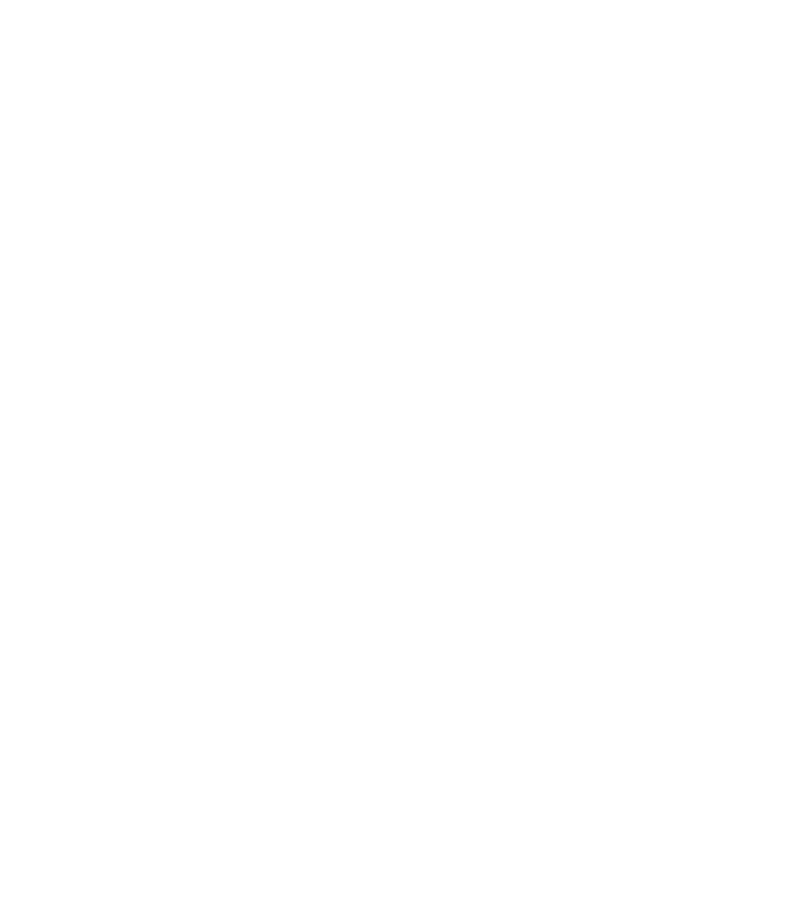
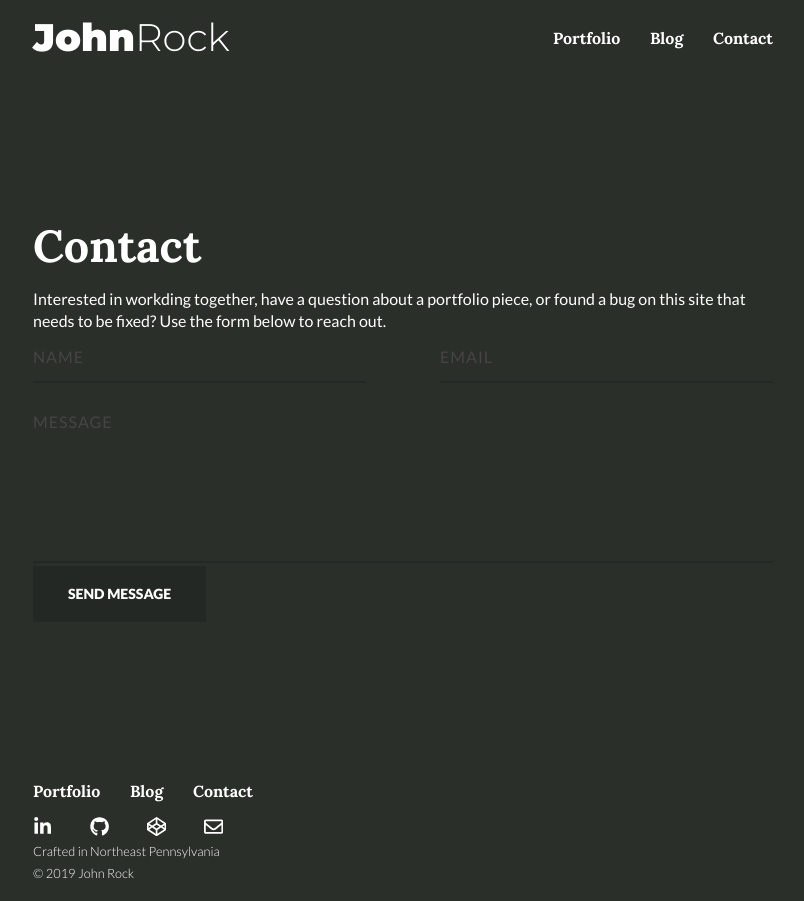
Before and after one commit to john-rock/johnrockv3, a Gatsby site: page /contact in a window 1280 px wide. Before the commit this address had no page. Shown: the whole page, without its empty margins (237-1041 px from the left). Before the commit the page ends 800 px from the top, so only its background shows below. Built offline with nearby package versions, Linux system fonts and the light colour scheme; Gatsby itself is replaced by a stand-in of ours.

Commit message:
finish contact form setup

```diff
--- a/contents/projects/next-launch.md
+++ b/contents/projects/next-launch.md
@@ -2,7 +2,7 @@
 path: "/portfolio/next-launch"
 date: "2019-12-11"
 title: "Next Launch"
-description: "Web app to display the next upcoming rocket launch."
+description: "Web app to display the next rocket launch."
 url: "https://next-launch.netlify.com/"
 source: "https://github.com/john-rock/nextlaunch"
 ---
--- a/contents/projects/portfolio-v3.md
+++ b/contents/projects/portfolio-v3.md
@@ -2,7 +2,7 @@
 path: /portfolio/portfoliov3
 date: 2019-12-11
 title: Portfolio V3
-description: Current version of my portfolio using GatsbyJs
+description: Current version of my portfolio using GatsbyJs.
 url: 'https://johnrockv3.netlify.com/'
 source: 'https://github.com/john-rock/johnrockv3'
 ---
--- a/package.json
+++ b/package.json
@@ -9,6 +9,7 @@
     "@fortawesome/free-brands-svg-icons": "^5.12.0",
     "@fortawesome/free-solid-svg-icons": "^5.12.0",
     "@fortawesome/react-fontawesome": "^0.1.8",
+    "bootstrap": "^4.4.1",
     "gatsby": "^2.18.8",
     "gatsby-image": "^2.2.34",
     "gatsby-plugin-google-fonts": "^1.0.1",
--- a/src/components/mainNav.js
+++ b/src/components/mainNav.js
@@ -11,7 +11,7 @@
             <Link to={`/blog/`}>Blog</Link>
           </div>
           <div className="nav-sub" role="menuitem">
-            <Link to={`/`}>Contact</Link>
+            <Link to={`/contact/`}>Contact</Link>
           </div>
       </nav>
 )
--- a/src/components/parts/actions.css
+++ b/src/components/parts/actions.css
@@ -12,6 +12,10 @@
     position: absolute;
     left:0;
     top:0;
+}
+
+.project-title{
+    text-decoration: underline;
 }
 
 .project-links{
@@ -30,3 +34,9 @@
 .project-links a:hover{
     background:#1f211f;
 }
+
+a.back-btn{
+    box-sizing: border-box;
+    margin-top:1.4rem;
+    display: inline-block;
+}
--- /dev/null
+++ b/src/components/parts/form.css
@@ -0,0 +1,170 @@
+button {
+  overflow: visible;
+}
+
+button, select {
+  text-transform: none;
+}
+
+button, input, select, textarea {
+  color: #5A5A5A;
+  font: inherit;
+  margin: 0;
+}
+
+input {
+  line-height: normal;
+}
+
+textarea {
+  overflow: auto;
+}
+
+form {
+  /* padding: 1rem; */
+  margin-top:3rem
+}
+
+.underline {
+  border-bottom: solid 2px #474544;
+  margin: -0.512em auto;
+  width: 80px;
+}
+
+.email {
+	float: right;
+	width: 45%;
+}
+
+input[type='text'], [type='email'], select, textarea {
+	background: none;
+  border: none;
+	border-bottom: solid 2px #242824;
+	color: #fff;
+	font-size: 1.000em;
+  font-weight: 400;
+  letter-spacing: 1px;
+	margin: 0em 0 1.875em 0;
+	padding: 0 0 0.875em 0;
+  text-transform: uppercase;
+	width: 100%;
+	-webkit-box-sizing: border-box;
+	-moz-box-sizing: border-box;
+	-ms-box-sizing: border-box;
+	-o-box-sizing: border-box;
+	box-sizing: border-box;
+	-webkit-transition: all 0.3s;
+	-moz-transition: all 0.3s;
+	-ms-transition: all 0.3s;
+	-o-transition: all 0.3s;
+	transition: all 0.3s;
+}
+
+input[type='text']:focus, [type='email']:focus, textarea:focus {
+	outline: none;
+	padding: 0 0 0.875em 0;
+}
+
+.message {
+	float: none;
+}
+
+.name {
+	float: left;
+	width: 45%;
+}
+
+select {
+  /* background: url('https://cdn4.iconfinder.com/data/icons/ionicons/512/icon-ios7-arrow-down-32.png') no-repeat right; */
+  outline: none;
+  -moz-appearance: none;
+  -webkit-appearance: none;
+}
+
+select::-ms-expand {
+  display: none;
+}
+
+.subject {
+  width: 100%;
+}
+
+.telephone {
+  width: 100%;
+}
+
+textarea {
+	line-height: 150%;
+	height: 150px;
+	resize: none;
+  width: 100%;
+}
+
+::-webkit-input-placeholder {
+	color: #474544;
+}
+
+:-moz-placeholder {
+	color: #474544;
+	opacity: 1;
+}
+
+::-moz-placeholder {
+	color: #474544;
+	opacity: 1;
+}
+
+:-ms-input-placeholder {
+	color: #474544;
+}
+
+#form_button {
+  background: none;
+  color: #fff;
+  background:#242824;
+  cursor: pointer;
+  border:none;
+  display: inline-block;
+  font-size: 0.875em;
+  font-weight: bold;
+  outline: none;
+  padding: 20px 35px;
+  text-transform: uppercase;
+  -webkit-transition: all 0.3s;
+	-moz-transition: all 0.3s;
+	-ms-transition: all 0.3s;
+	-o-transition: all 0.3s;
+	transition: all 0.3s;
+}
+
+#form_button:hover {
+  background: #1f211f;
+}
+
+@media screen and (max-width: 768px) {
+    .name, .email{
+        float:none;
+        width:100%;
+    }
+}
+
+@media screen and (max-width: 480px) {
+  .underline {
+    width: 68px;
+  }
+
+  #form_button {
+    padding: 15px 25px;
+  }
+}
+
+@media screen and (max-width: 420px) {
+
+  .underline {
+    width: 53px;
+  }
+
+  input[type='text'], [type='email'], select, textarea {
+    font-size: 0.875em;
+  }
+}
--- a/src/components/postLink.js
+++ b/src/components/postLink.js
@@ -4,7 +4,7 @@
 const PostLink = ({ post }) => (
   <div>
     <Link to={post.frontmatter.path}>
-      <h2 className="mb-0">{post.frontmatter.title}</h2>
+      <h2 className="mb-0 project-title">{post.frontmatter.title}</h2>
     </Link>
     <p className="mt-0">{post.frontmatter.description}</p>
   </div>
--- /dev/null
+++ b/src/pages/contact.js
@@ -0,0 +1,61 @@
+import React from "react"
+import { Link } from "gatsby"
+import PostLink from "../components/postLink"
+import { graphql } from "gatsby"
+
+import "../components/parts/form.css"
+import Layout from "../components/layout"
+
+import SEO from "../components/seo"
+
+const Contact = () => {
+  return (
+    <Layout>
+      <SEO title="Blog" />
+      <h1>Contact</h1>
+      <p>Interested in workding together, have a question about a portfolio piece, or found a bug on this site that needs to be fixed? Use the form below to reach out.</p>
+      <form name="contact" id="contact_form" data-netlify="true" action="/thank-you">
+        <div class="name">
+          <label for="name"></label>
+          <input
+            type="text"
+            placeholder="Name"
+            name="name"
+            id="name_input"
+            required
+          />
+        </div>
+        <div class="email">
+          <label for="email"></label>
+          <input
+            type="email"
+            placeholder="Email"
+            name="email"
+            id="email_input"
+            required
+          />
+        </div>
+        {/* <div class="telephone">
+      <label for="name"></label>
+      <input type="text" placeholder="My number is" name="telephone" id="telephone_input" required />
+    </div> */}
+        <div class="message">
+          <label for="message"></label>
+          <textarea
+            name="message"
+            placeholder="Message"
+            id="message_input"
+            cols="30"
+            rows="5"
+            required
+          ></textarea>
+        </div>
+        <div class="submit">
+          <input type="submit" value="Send Message" id="form_button" />
+        </div>
+      </form>
+    </Layout>
+  )
+}
+
+export default Contact
--- a/src/pages/portfolio.js
+++ b/src/pages/portfolio.js
@@ -1,5 +1,4 @@
 import React from "react"
-import { Link } from "gatsby"
 import PostLink from "../components/postLink"
 import { graphql } from "gatsby"
 
--- a/src/templates/projectTemplate.js
+++ b/src/templates/projectTemplate.js
@@ -25,7 +25,7 @@
             <a href={frontmatter.source} target="_blank">View Source</a>
         </div>
       </div>
-      {/* <Link to="/portfolio">Go back</Link> */}
+      <Link className="back-btn" to="/portfolio">Go back</Link>
     </div>
     </Layout>
   )
```
Also changed, not shown: gatsby-browser.js (deleted, +0 -7 lines), src/pages/thank-you.js (added, +17 -0 lines), src/components/parts/normalize.css, 1 other file.
